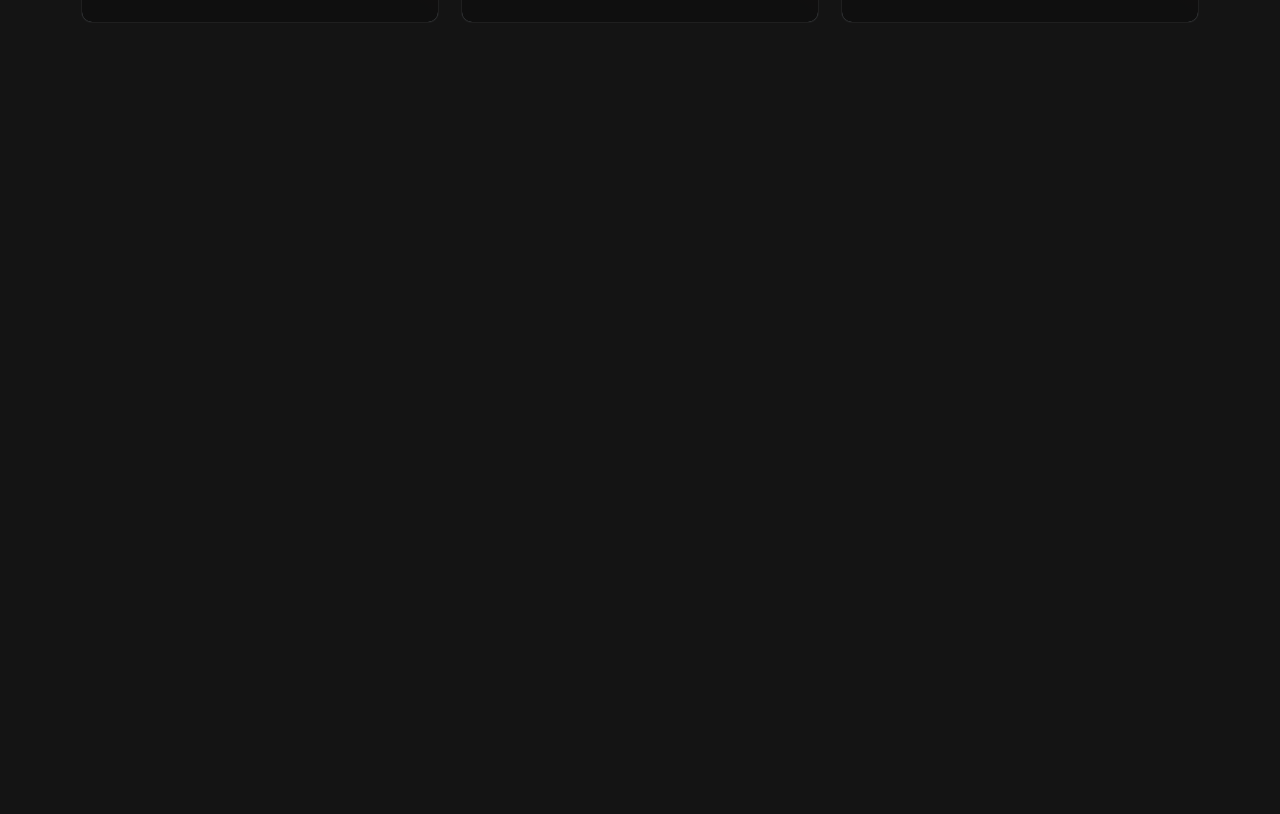
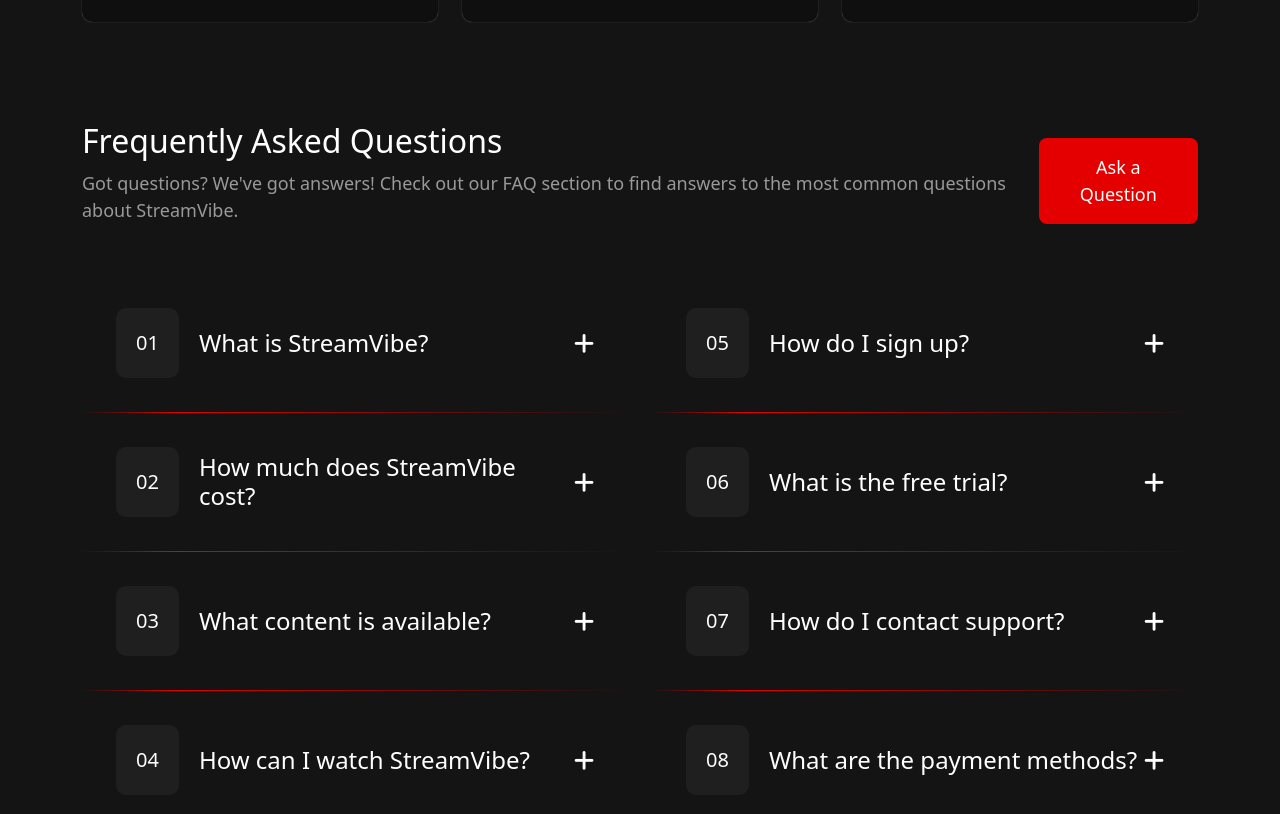
Before and after one commit to mohamedshaheen26/StreamVibe, a React (Vite) app: page / in a window 1280 px wide. Shown: the part 1080-1894 px from the top of the page. Built offline with nearby package versions, Linux system fonts and the light colour scheme; no server answers.

Commit message:
Add FAQ Question Section

```diff
--- a/src/Home.jsx
+++ b/src/Home.jsx
@@ -4,6 +4,7 @@
 import ErrorBoundary from "./components/ErrorBoundary";
 import Navbar from "./components/Navbar";
 import DeviceCompatibility from "./components/DeviceCompatibility";
+import FAQSection from "./components/FAQSection";
 
 function App() {
   return (
@@ -14,6 +15,7 @@
         <CategoryCarousel />
       </ErrorBoundary>
       <DeviceCompatibility />
+      <FAQSection />
     </>
   );
 }
--- /dev/null
+++ b/src/components/FAQSection.jsx
@@ -0,0 +1,153 @@
+import React, { useState } from "react";
+
+const FAQSection = () => {
+  const [activeIndex, setActiveIndex] = useState(null);
+
+  const questions = [
+    {
+      title: "What is StreamVibe?",
+      answer:
+        "StreamVibe is a streaming service that allows you to watch movies and shows on demand.",
+    },
+    {
+      title: "How much does StreamVibe cost?",
+      answer: "StreamVibe costs $9.99 per month for the basic plan.",
+    },
+    {
+      title: "What content is available?",
+      answer:
+        "StreamVibe offers a wide variety of movies, TV shows, and exclusive content.",
+    },
+    {
+      title: "How can I watch StreamVibe?",
+      answer:
+        "You can watch StreamVibe on various devices such as smartphones, tablets, and smart TVs.",
+    },
+    {
+      title: "How do I sign up?",
+      answer:
+        "Signing up for StreamVibe is easy and can be done on our website or app.",
+    },
+    {
+      title: "What is the free trial?",
+      answer:
+        "StreamVibe offers a 7-day free trial for new users to explore its features.",
+    },
+    {
+      title: "How do I contact support?",
+      answer:
+        "You can contact StreamVibe support through email or live chat on our website.",
+    },
+    {
+      title: "What are the payment methods?",
+      answer:
+        "StreamVibe accepts payments through credit cards, debit cards, and PayPal.",
+    },
+  ];
+
+  const toggleAnswer = (index) => {
+    setActiveIndex(activeIndex === index ? null : index);
+  };
+
+  // Split questions into two arrays
+  const leftColumnQuestions = questions.slice(0, 4);
+  const rightColumnQuestions = questions.slice(4);
+
+  return (
+    <section className='faq'>
+      <div className='container'>
+        <div className='d-flex flex-column align-items-end justify-content-between flex-xl-row'>
+          <div className='content-left mb-3 mb-xl-0'>
+            <h2>Frequently Asked Questions</h2>
+            <p>
+              Got questions? We've got answers! Check out our FAQ section to
+              find answers to the most common questions about StreamVibe.
+            </p>
+          </div>
+          <button className='btn btn-danger py-3 px-4 watch-btn'>
+            Ask a Question
+          </button>
+        </div>
+        <div className='accordion'>
+          {" "}
+          <div className='row g-4'>
+            <div className='col-12 col-lg-6'>
+              {leftColumnQuestions.map((question, index) => (
+                <div className='faq-item' key={index}>
+                  <div
+                    className={`d-flex align-items-${
+                      activeIndex === index ? "start" : "center"
+                    }`}
+                    onClick={() => toggleAnswer(index)}
+                  >
+                    <div className='faq-number'>
+                      {index < 10 ? "0" : ""}
+                      {index + 1}
+                    </div>
+                    <div className='faq-content'>
+                      <h4
+                        className={`faq-header ${
+                          activeIndex === index ? "mb-3" : ""
+                        }`}
+                      >
+                        {question.title}
+                      </h4>
+                      {activeIndex === index && (
+                        <p className='faq-answer'>{question.answer}</p>
+                      )}
+                    </div>
+                    <div className='faq-icon'>
+                      {activeIndex === index ? (
+                        <i className='fas fa-minus'></i>
+                      ) : (
+                        <i className='fas fa-plus'></i>
+                      )}
+                    </div>
+                  </div>
+                </div>
+              ))}
+            </div>
+            <div className='col-12 col-lg-6'>
+              {rightColumnQuestions.map((question, index) => (
+                <div className='faq-item' key={index + 4}>
+                  <div
+                    className={`d-flex align-items-${
+                      activeIndex === index + 4 ? "start" : "center"
+                    }`}
+                    onClick={() => toggleAnswer(index + 4)}
+                  >
+                    <div className='faq-number'>
+                      {index < 10 ? "0" : ""}
+                      {index + 5}
+                    </div>
+                    <div className='faq-content'>
+                      <h4
+                        className={`faq-header ${
+                          activeIndex === index + 4 ? "mb-3" : ""
+                        }`}
+                      >
+                        {question.title}
+                      </h4>
+                      {activeIndex === index + 4 && (
+                        <p className='faq-answer'>{question.answer}</p>
+                      )}
+                    </div>
+                    <div className='faq-icon'>
+                      {activeIndex === index + 4 ? (
+                        <i className='fas fa-minus'></i>
+                      ) : (
+                        <i className='fas fa-plus'></i>
+                      )}
+                    </div>
+                  </div>
+                </div>
+              ))}
+            </div>
+          </div>
+        </div>
+      </div>
+    </section>
+  );
+};
+
+export default FAQSection;
--- a/src/index.css
+++ b/src/index.css
@@ -455,6 +455,56 @@
     rgba(229, 0, 0, 0) 50%
   );
   padding: 40px;
+  transition: all var(--transition-duration) ease;
+}
+
+.device-compatibility .card-body:hover {
+  animation: animateCard var(--transition-duration) ease-in-out forwards;
+}
+
+@keyframes animateCard {
+  0% {
+    background: linear-gradient(
+      215deg,
+      rgba(229, 0, 0, 0.1) 0%,
+      rgba(229, 0, 0, 0) 50%
+    );
+  }
+  20% {
+    background: linear-gradient(
+      150deg,
+      rgba(229, 0, 0, 0.1) 0%,
+      rgba(229, 0, 0, 0) 50%
+    );
+  }
+  40% {
+    background: linear-gradient(
+      70deg,
+      rgba(229, 0, 0, 0.1) 0%,
+      rgba(229, 0, 0, 0) 50%
+    );
+  }
+  60% {
+    background: linear-gradient(
+      45deg,
+      rgba(229, 0, 0, 0.1) 0%,
+      rgba(229, 0, 0, 0) 50%
+    );
+  }
+  80% {
+    background: linear-gradient(
+      10deg,
+      rgba(229, 0, 0, 0.1) 0%,
+      rgba(229, 0, 0, 0) 50%
+    );
+  }
+  100% {
+    background: linear-gradient(
+      215deg,
+      rgba(229, 0, 0, 0.1) 0%,
+      rgba(229, 0, 0, 0) 50%
+    );
+  }
 }
 
 .device-compatibility .card-icon {
@@ -469,3 +519,70 @@
   margin-top: 24px;
   font-size: 16px;
 }
+
+/* FAQ Styling */
+.faq {
+  padding-bottom: var(--padding-bottom);
+}
+
+.faq h2 {
+  color: white;
+  margin-bottom: 10px;
+}
+
+.faq .accordion {
+  margin-top: var(--margin-top);
+}
+
+.faq .faq-item {
+  padding: 34px;
+  color: white;
+}
+
+@media (max-width: 991px) {
+  .faq .faq-item {
+    padding: 20px 10px;
+  }
+  .faq .faq-item:not(:last-of-type) {
+    margin-bottom: 20px;
+  }
+}
+
+.faq .faq-item:not(:last-of-type) {
+  border-bottom: 1px solid transparent;
+  border-image: linear-gradient(
+    to right,
+    rgba(229, 0, 0, 0) 0%,
+    rgba(229, 0, 0, 1) 17%,
+    rgba(229, 0, 0, 0) 100%
+  );
+  border-image-slice: 1;
+}
+
+@media (max-width: 991px) {
+  .faq .accordion .col-lg-6:first-child .faq-item:nth-child(4) {
+    border-bottom: 1px solid transparent;
+    border-image: linear-gradient(
+      to right,
+      rgba(229, 0, 0, 0) 0%,
+      rgba(229, 0, 0, 1) 17%,
+      rgba(229, 0, 0, 0) 100%
+    );
+    border-image-slice: 1;
+  }
+}
+
+.faq-item .faq-number {
+  padding: 20px;
+  background-color: var(--shadow-color);
+  border-radius: var(--border-red-outset);
+  margin-right: 20px;
+  font-size: 20px;
+}
+
+.faq .faq-item .faq-content {
+  flex: 1;
+}
+.faq .faq-icon {
+  font-size: 23px;
+}
```
